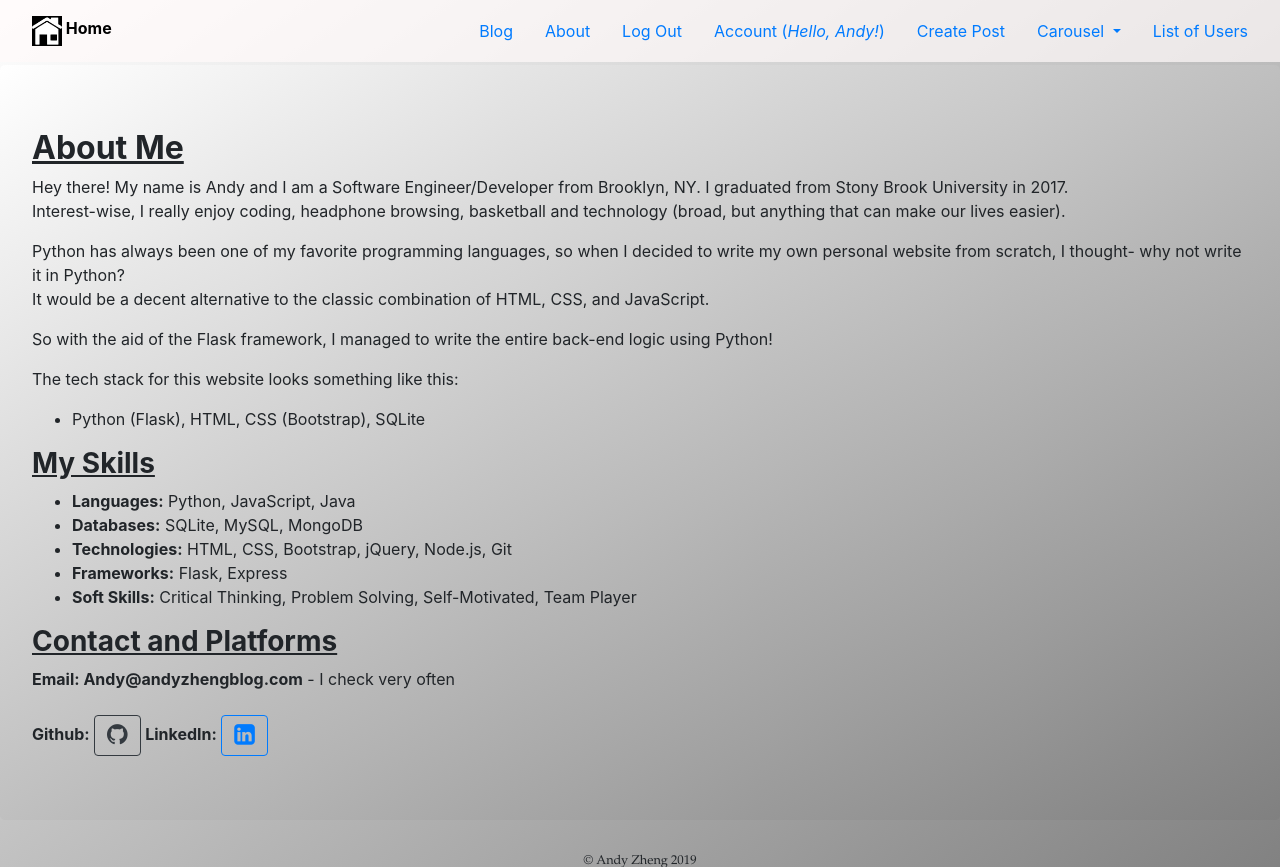
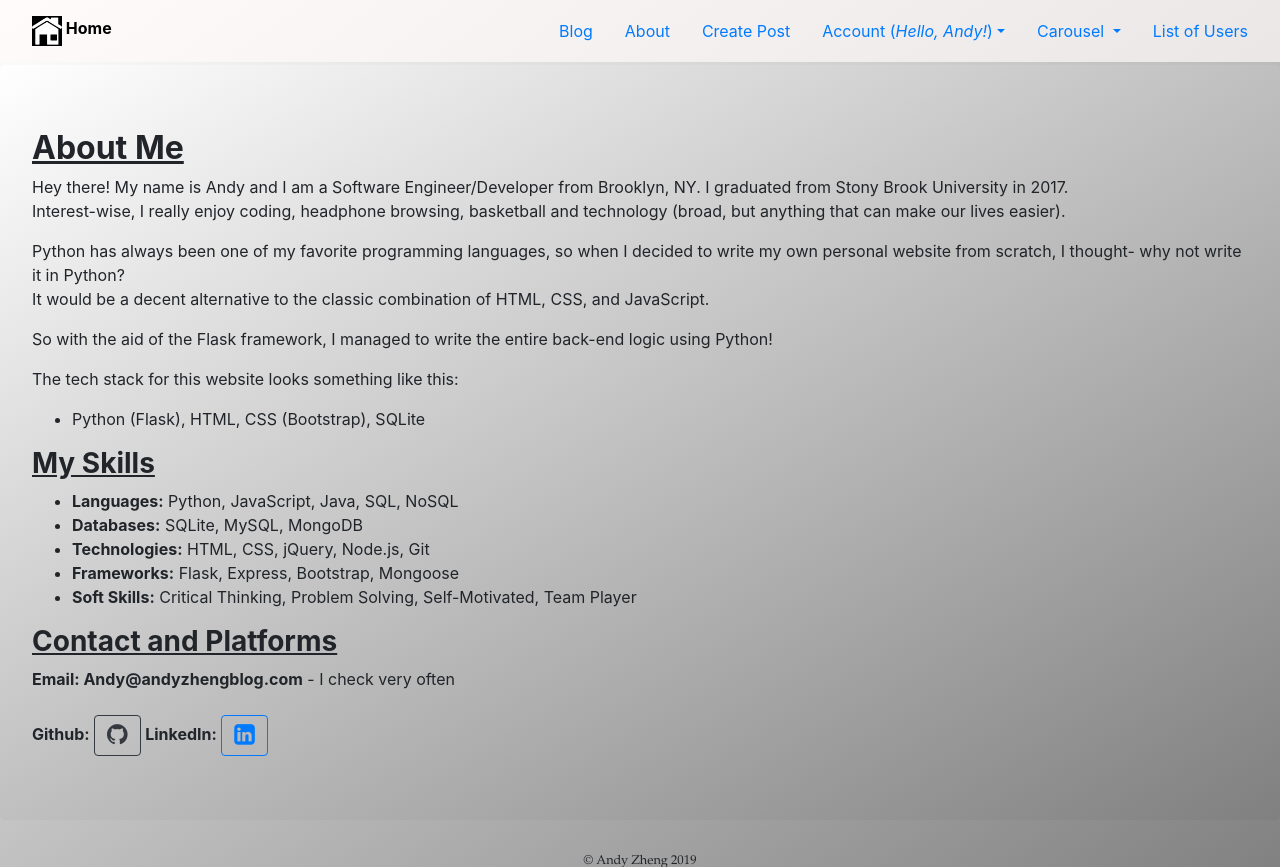
Before and after one commit to andyz123/AndyZhengBlog, a Flask app: page /about in a window 1280 px wide. Shown: the top 867 px of the page. Run offline with Flask 2, Linux system fonts and the light colour scheme; a user stored in the database is signed in; some libraries are stand-ins or nearby versions.

Commit message:
Updated navbar configurations

```diff
--- a/BlogWebsiteProject/socialblogproject/templates/about.html
+++ b/BlogWebsiteProject/socialblogproject/templates/about.html
@@ -24,10 +24,10 @@
 
 		<h3><u><strong>My Skills</strong></u></h3>
 		<ul>
-			<li><b>Languages:</b> Python, JavaScript, Java</li>
+			<li><b>Languages:</b> Python, JavaScript, Java, SQL, NoSQL</li>
 			<li><b>Databases:</b> SQLite, MySQL, MongoDB</li>
-			<li><b>Technologies:</b> HTML, CSS, Bootstrap, jQuery, Node.js, Git</li>
-			<li><b>Frameworks:</b> Flask, Express</li>
+			<li><b>Technologies:</b> HTML, CSS, jQuery, Node.js, Git</li>
+			<li><b>Frameworks:</b> Flask, Express, Bootstrap, Mongoose</li>
 			<li><b>Soft Skills:</b> Critical Thinking, Problem Solving, Self-Motivated, Team Player</li>
 		</ul>
 
--- a/BlogWebsiteProject/socialblogproject/templates/base.html
+++ b/BlogWebsiteProject/socialblogproject/templates/base.html
@@ -11,7 +11,7 @@
 	<title>Andy's Personal Blog</title>
 </head>
 <body>
-	<nav class="navbar fixed-top navbar-light"  id="nav1" >
+	<nav class="navbar fixed-top navbar-light"  id="nav1">
 		<li class ='nav-link'>
 			<a href="{{url_for('core.index')}}">
 				<img src="/static/pics/home.png" width="30" height="30" class="d-inline-block align-top" alt=""><b><font color ='black'> Home</font></b></a>
@@ -26,29 +26,37 @@
 
 		{% if current_user.is_authenticated %}
 		<li class= 'nav-link'>
-			<a href="{{url_for('users.logout')}}">Log Out</a>
-		</li>
-		<li class= 'nav-link'>
-			<a href="{{url_for('users.account')}}">Account (<i>Hello, {{current_user.username}}!</i>)</a>
-		</li>
-		<li class= 'nav-link'>
 			<a href="{{url_for('blog_posts.create_post')}}">Create Post</a>
 		</li>
+		<li class="nav-item dropdown">
+        <a class="nav-link dropdown-toggle" href="#" id="account" role="button" data-toggle="dropdown" aria-haspopup="true" aria-expanded="false">
+          Account (<i>Hello, {{current_user.username}}!</i>)</a>
+        </a>
+        <div class="dropdown-menu" aria-labelledby="account">
+			<a class="dropdown-item" href="{{url_for('users.account')}}">Account Settings</a>
+			<div class="dropdown-divider"></div>
+
+			<a class="dropdown-item" href="{{url_for('users.logout')}}">Sign Out</a>
 
 		{% else %}
-		<li class= 'nav-link'>
-			<a href="{{url_for('users.login')}}">Log In</a>
-		</li>
-		<li class= 'nav-link'>
-			<a href="{{url_for('users.register')}}">Register</a>
-		</li>
+		<li class="nav-item dropdown">
+        <a class="nav-link dropdown-toggle" href="#" id="signin" role="button" data-toggle="dropdown" aria-haspopup="true" aria-expanded="false">
+          Sign In
+        </a>
+        <div class="dropdown-menu" aria-labelledby="signin">
+			<a class="dropdown-item" href="{{url_for('users.login')}}">Sign In</a>
+			<div class="dropdown-divider"></div>
+
+			<a class="dropdown-item" href="{{url_for('users.register')}}">Register</a>
+
+
 		{% endif %}
 
 		<li class="nav-item dropdown">
-        <a class="nav-link dropdown-toggle" href="#" id="navbarDropdown" role="button" data-toggle="dropdown" aria-haspopup="true" aria-expanded="false">
+        <a class="nav-link dropdown-toggle" href="#" id="carousel" role="button" data-toggle="dropdown" aria-haspopup="true" aria-expanded="false">
           Carousel
         </a>
-        <div class="dropdown-menu" aria-labelledby="navbarDropdown">
+        <div class="dropdown-menu" aria-labelledby="carousel">
 			<a class="dropdown-item" href="{{url_for('core.animals')}}">Animals</a>
 			<div class="dropdown-divider"></div>
 
```
